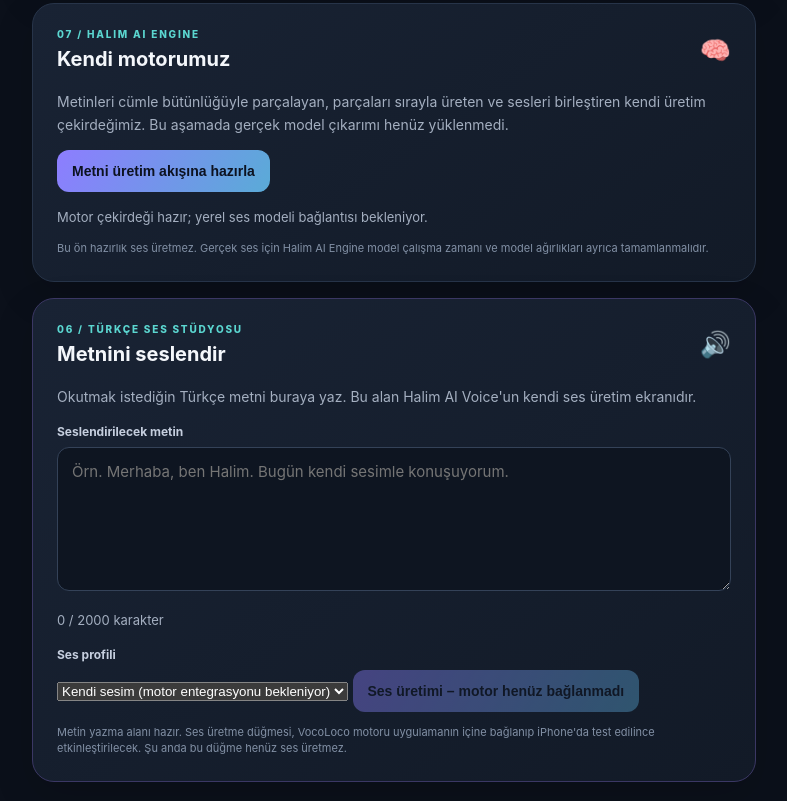
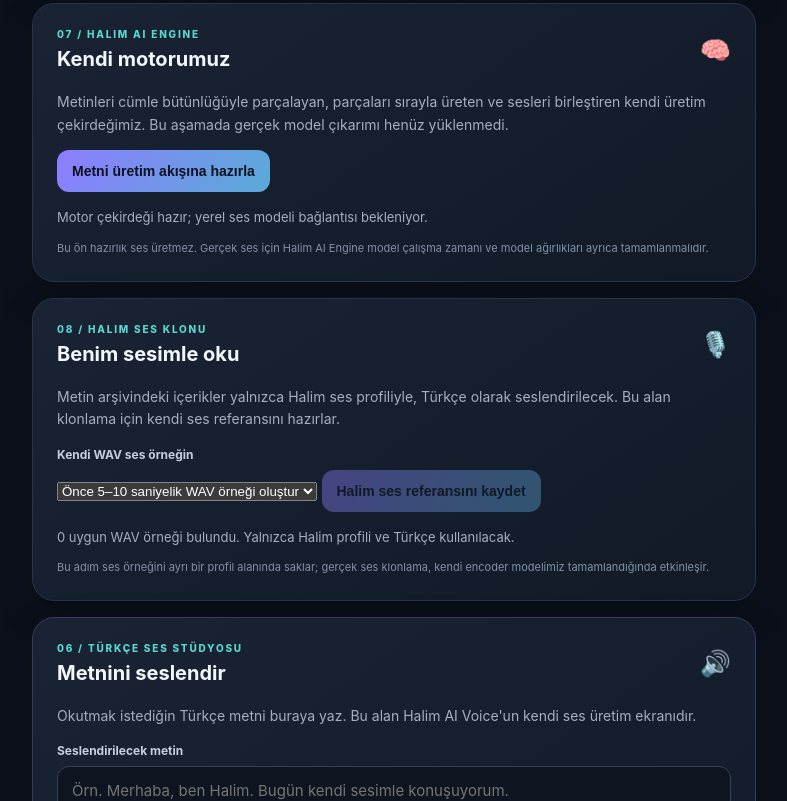
Before and after one commit to hpirselim-lgtm/Halim-AI-Voice, a plain HTML site: page index.html in a window 1280 px wide. Shown: the part 2609-3410 px from the top of the page, without its empty margins (246-1033 px from the left). Drawn offline with Linux system fonts and the light colour scheme.

Commit message:
Add single Turkish Halim voice profile panel

```diff
--- a/index.html
+++ b/index.html
@@ -56,7 +56,7 @@
       <p class="small-note" id="sampleStatus">En iyi sonuç için tek kişinin konuştuğu, net ve arka plan gürültüsü az bir bölüm seç.</p>
     </section>
     <section class="panel" id="engineCheck">
-      <div class="section-heading"><div><p class="eyebrow">04 / VOCOLOCO MOTORU</p><h2>Cihaz uyumluluğu</h2></div><span class="mic-icon">⚙️</span></div>
+      <div class="section-heading"><div><p class="eyebrow">04 / TEKNİK UYUMLULUK</p><h2>Cihaz uyumluluğu</h2></div><span class="mic-icon">⚙️</span></div>
       <p class="muted">Önce iPhone'un WebGPU desteğini ve kullanılabilir depolama alanını kontrol ediyoruz. Bu kontrol model indirmez ve ses arşivine dokunmaz.</p>
       <button class="button primary" id="checkEngineButton" type="button">Cihazımı kontrol et</button>
       <div class="record-status" id="engineCheckStatus" aria-live="polite">Henüz kontrol yapılmadı.</div>
@@ -86,6 +86,15 @@
       <ol id="engineChunkPreview" class="empty"></ol>
       <p class="small-note">Bu ön hazırlık ses üretmez. Gerçek ses için Halim AI Engine model çalışma zamanı ve model ağırlıkları ayrıca tamamlanmalıdır.</p>
     </section>
+    <section class="panel" id="halimVoiceProfile">
+      <div class="section-heading"><div><p class="eyebrow">08 / HALIM SES KLONU</p><h2>Benim sesimle oku</h2></div><span class="mic-icon">🎙️</span></div>
+      <p class="muted">Metin arşivindeki içerikler yalnızca Halim ses profiliyle, Türkçe olarak seslendirilecek. Bu alan klonlama için kendi ses referansını hazırlar.</p>
+      <label class="field-label" for="halimVoiceSample">Kendi WAV ses örneğin</label>
+      <select id="halimVoiceSample"><option value="">WAV ses örneği seç</option></select>
+      <button class="button primary" id="prepareHalimVoice" type="button" disabled>Halim ses referansını kaydet</button>
+      <div class="record-status" id="halimVoiceProfileStatus" aria-live="polite">Profil: Halim · Dil: Türkçe (tr-TR) · Klonlama encoder modeli henüz bağlanmadı.</div>
+      <p class="small-note">Bu adım ses örneğini ayrı bir profil alanında saklar; gerçek ses klonlama, kendi encoder modelimiz tamamlandığında etkinleşir.</p>
+    </section>
     <section class="panel future-panel" id="speechStudio">
       <div class="section-heading"><div><p class="eyebrow">06 / TÜRKÇE SES STÜDYOSU</p><h2>Metnini seslendir</h2></div><span class="mic-icon">🔊</span></div>
       <p class="muted">Okutmak istediğin Türkçe metni buraya yaz. Bu alan Halim AI Voice'un kendi ses üretim ekranıdır.</p>
@@ -112,6 +121,7 @@
     })();
   </script>\n  <script type="module" src="./engine-check-ui.js"></script>
   <script type="module" src="./text-archive.js"></script>
-  <script type="module" src="./engine-pipeline-ui.js"></script>\n  <script src="./app.js"></script>
+  <script type="module" src="./engine-pipeline-ui.js"></script>
+  <script type="module" src="./voice-profile.js"></script>\n  <script src="./app.js"></script>
 </body>
 </html>
```
